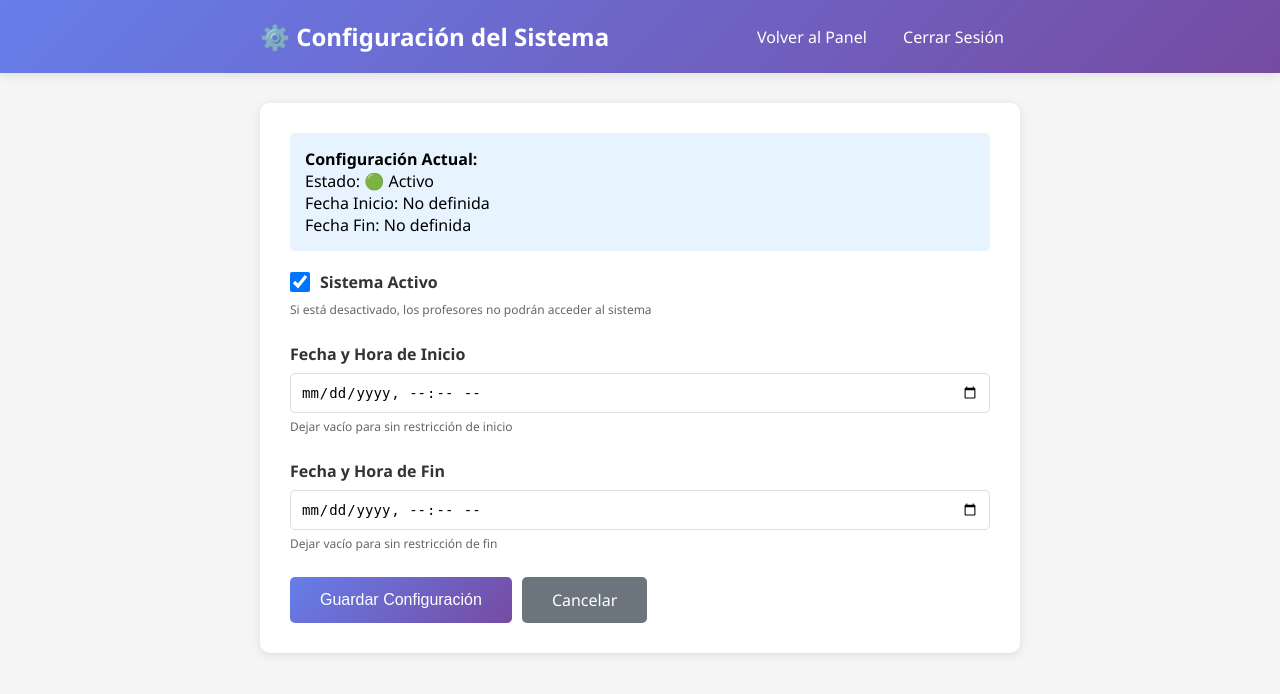
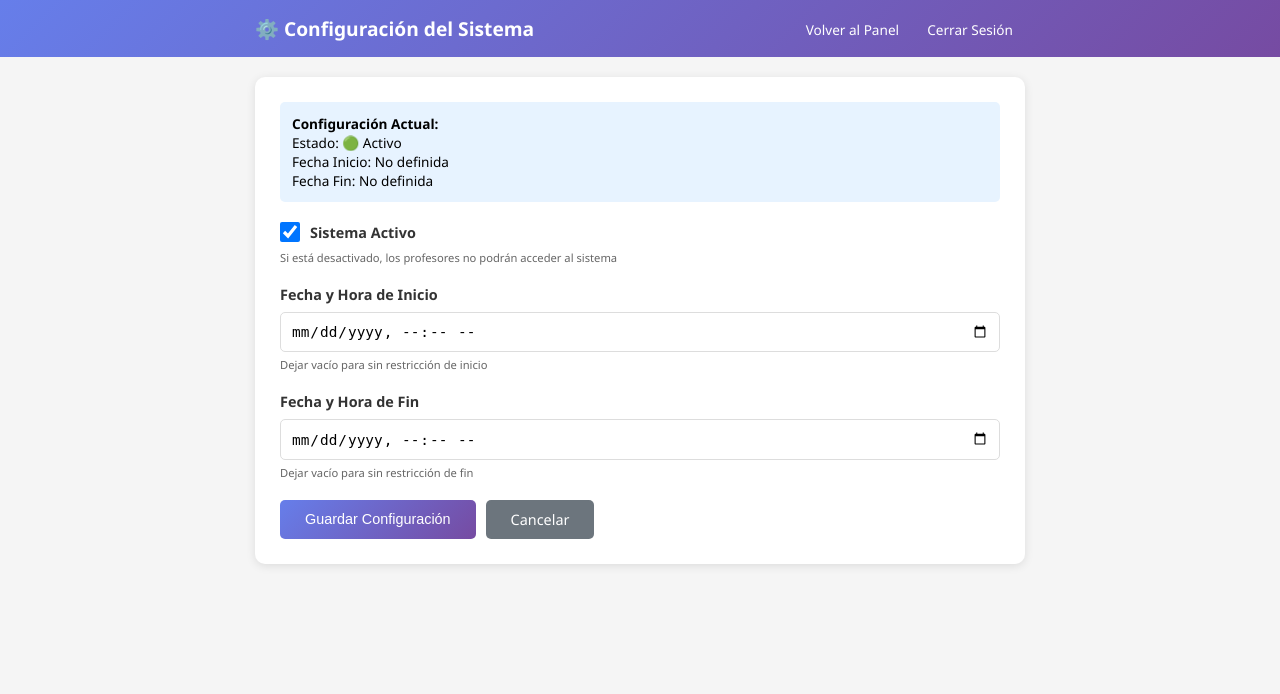
Before and after one commit to GabrielMQ125/REGISTRO_MEMOS, a Flask app: page /admin/config in a window 1280 px wide. Shown: the top 694 px of the page. Run offline with Flask 3, Linux system fonts and the light colour scheme; the visitor is signed in with stand-in values (Sample User, id 1); data that the repository does not hold is empty.

Commit message:
Refactor admin_config.html for improved styling

```diff
--- a/templates/admin_config.html
+++ b/templates/admin_config.html
@@ -2,7 +2,7 @@
 <html lang="es">
 <head>
     <meta charset="UTF-8">
-    <meta name="viewport" content="width=device-width, initial-scale=1.0">
+    <meta name="viewport" content="width=device-width, initial-scale=1.0, user-scalable=yes">
     <title>Configuración del Sistema</title>
     <style>
         * {
@@ -19,29 +19,30 @@
         .header {
             background: linear-gradient(135deg, #667eea 0%, #764ba2 100%);
             color: white;
-            padding: 20px 0;
-            box-shadow: 0 2px 10px rgba(0,0,0,0.1);
+            padding: 15px 0;
         }
 
         .header-content {
             max-width: 800px;
             margin: 0 auto;
-            padding: 0 20px;
+            padding: 0 15px;
             display: flex;
             justify-content: space-between;
             align-items: center;
+            flex-wrap: wrap;
+            gap: 10px;
         }
 
         .header h1 {
-            font-size: 24px;
+            font-size: 1.2rem;
         }
 
         .nav a {
             color: white;
             text-decoration: none;
-            padding: 8px 16px;
+            padding: 6px 12px;
             border-radius: 5px;
-            transition: background 0.3s;
+            font-size: 0.85rem;
         }
 
         .nav a:hover {
@@ -50,19 +51,19 @@
 
         .container {
             max-width: 800px;
-            margin: 30px auto;
-            padding: 0 20px;
+            margin: 20px auto;
+            padding: 0 15px;
         }
 
         .config-form {
             background: white;
             border-radius: 10px;
-            padding: 30px;
+            padding: 25px;
             box-shadow: 0 2px 10px rgba(0,0,0,0.1);
         }
 
         .form-group {
-            margin-bottom: 25px;
+            margin-bottom: 20px;
         }
 
         label {
@@ -70,6 +71,7 @@
             margin-bottom: 8px;
             font-weight: 600;
             color: #333;
+            font-size: 0.9rem;
         }
 
         input[type="datetime-local"] {
@@ -77,7 +79,7 @@
             padding: 10px;
             border: 1px solid #ddd;
             border-radius: 5px;
-            font-size: 14px;
+            font-size: 0.9rem;
         }
 
         input[type="checkbox"] {
@@ -96,9 +98,9 @@
             background: linear-gradient(135deg, #667eea 0%, #764ba2 100%);
             color: white;
             border: none;
-            padding: 12px 30px;
+            padding: 10px 25px;
             border-radius: 5px;
-            font-size: 16px;
+            font-size: 0.9rem;
             cursor: pointer;
             transition: transform 0.2s;
         }
@@ -111,6 +113,7 @@
             padding: 10px;
             border-radius: 5px;
             margin-bottom: 20px;
+            font-size: 0.85rem;
         }
 
         .success {
@@ -126,31 +129,54 @@
         }
 
         .info-text {
-            font-size: 12px;
+            font-size: 0.7rem;
             color: #666;
             margin-top: 5px;
         }
 
         .current-config {
             background: #e7f3ff;
-            padding: 15px;
+            padding: 12px;
             border-radius: 5px;
             margin-bottom: 20px;
+            font-size: 0.85rem;
         }
 
         .actions {
             display: flex;
             gap: 10px;
             margin-top: 20px;
+            flex-wrap: wrap;
         }
 
         .btn-secondary {
             background: #6c757d;
             text-decoration: none;
-            padding: 12px 30px;
+            padding: 10px 25px;
             color: white;
             border-radius: 5px;
             display: inline-block;
+            font-size: 0.9rem;
+        }
+
+        @media (max-width: 480px) {
+            .header-content {
+                flex-direction: column;
+                text-align: center;
+            }
+
+            .config-form {
+                padding: 20px;
+            }
+
+            .actions {
+                flex-direction: column;
+            }
+
+            button, .btn-secondary {
+                width: 100%;
+                text-align: center;
+            }
         }
     </style>
 </head>
```
